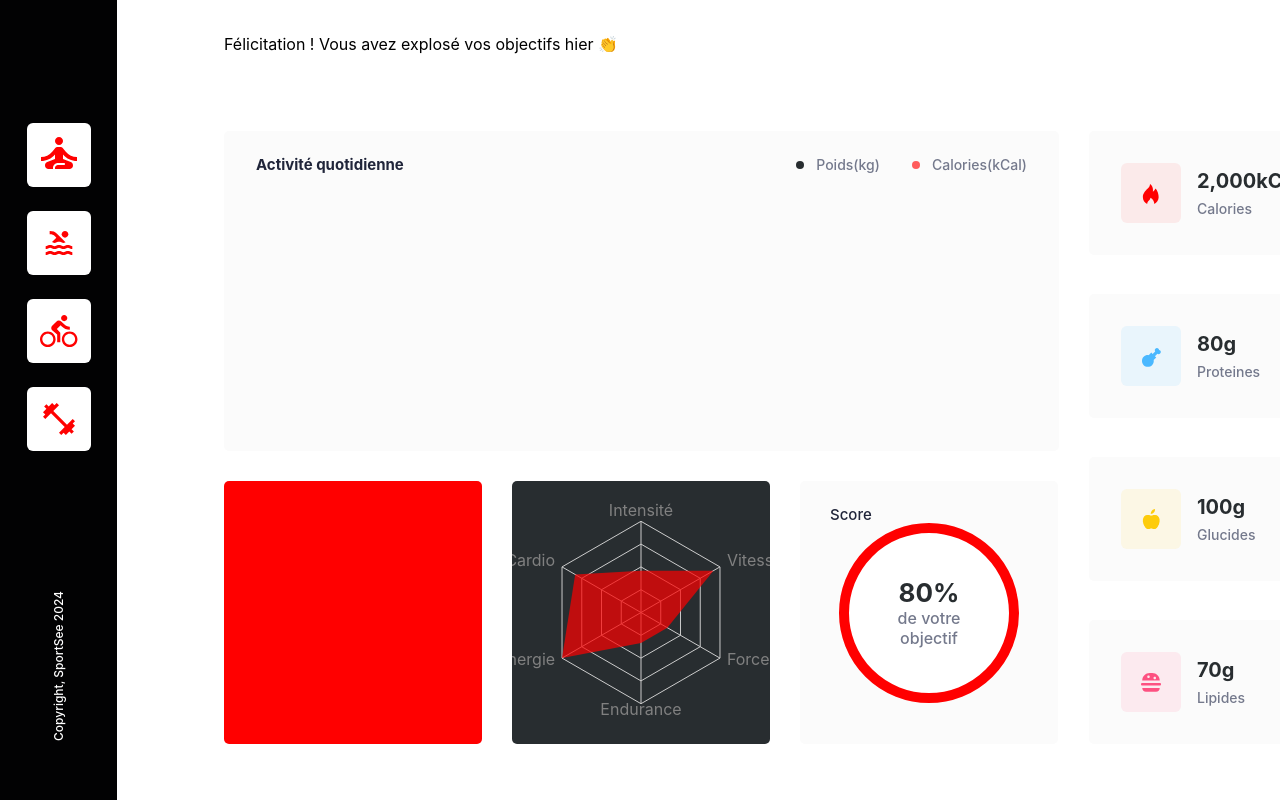
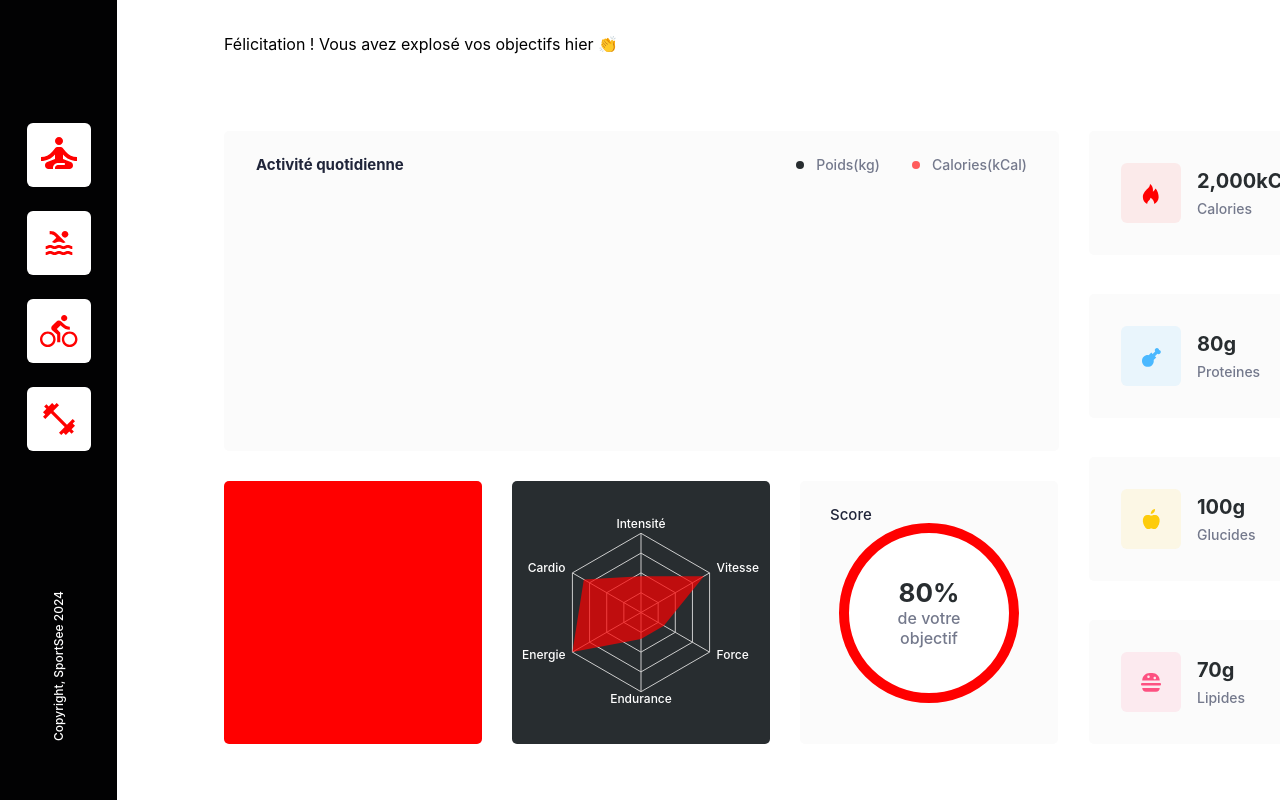
Before and after one commit to nicolasollier/sportsee, a React (Create React App) app: page / in a window 1280 px wide. Shown: the part 224-1024 px from the top of the page. Built offline with nearby package versions, Linux system fonts and the light colour scheme.

Commit message:
add performance styles

```diff
--- a/src/components/Charts/Performances/Performances.jsx
+++ b/src/components/Charts/Performances/Performances.jsx
@@ -17,7 +17,7 @@ const Performances = ({ datas }) => {
       <ResponsiveContainer width='100%' height='100%'>
           <RadarChart
             data={datas}
-            margin={{ top: 15, right: 15, bottom: 15, left: 15 }}
+            margin={{ top: 30, right: 30, bottom: 30, left: 30 }}
           >
             <PolarGrid />
             <PolarAngleAxis dataKey='kind' dy={3} />
--- a/src/components/Charts/Performances/Performances.module.scss
+++ b/src/components/Charts/Performances/Performances.module.scss
@@ -8,4 +8,11 @@
   height: 263px;
   border-radius: 5px;
   background-color: #282D30;
+
+  text {
+    fill: #FFFFFF;
+    font-size: 12px;
+    font-weight: 500;
+  }
+
 }
```
